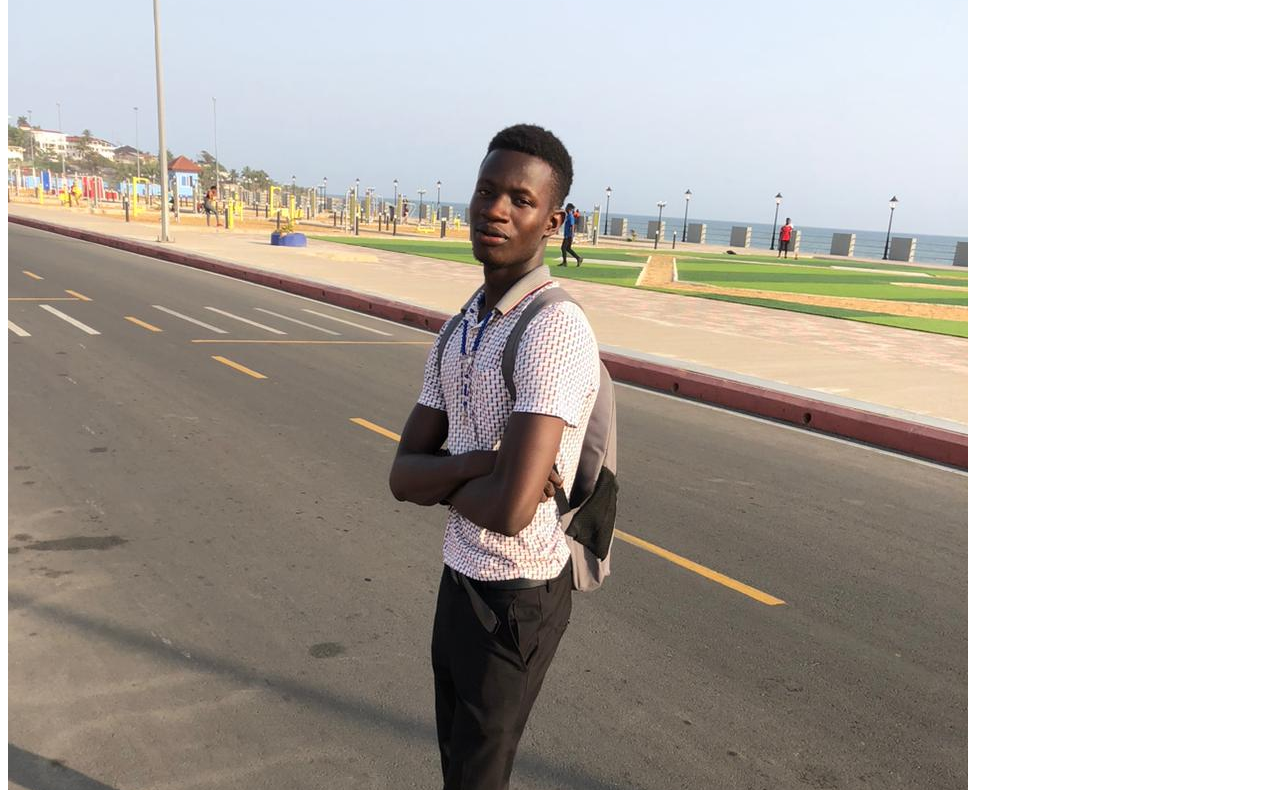
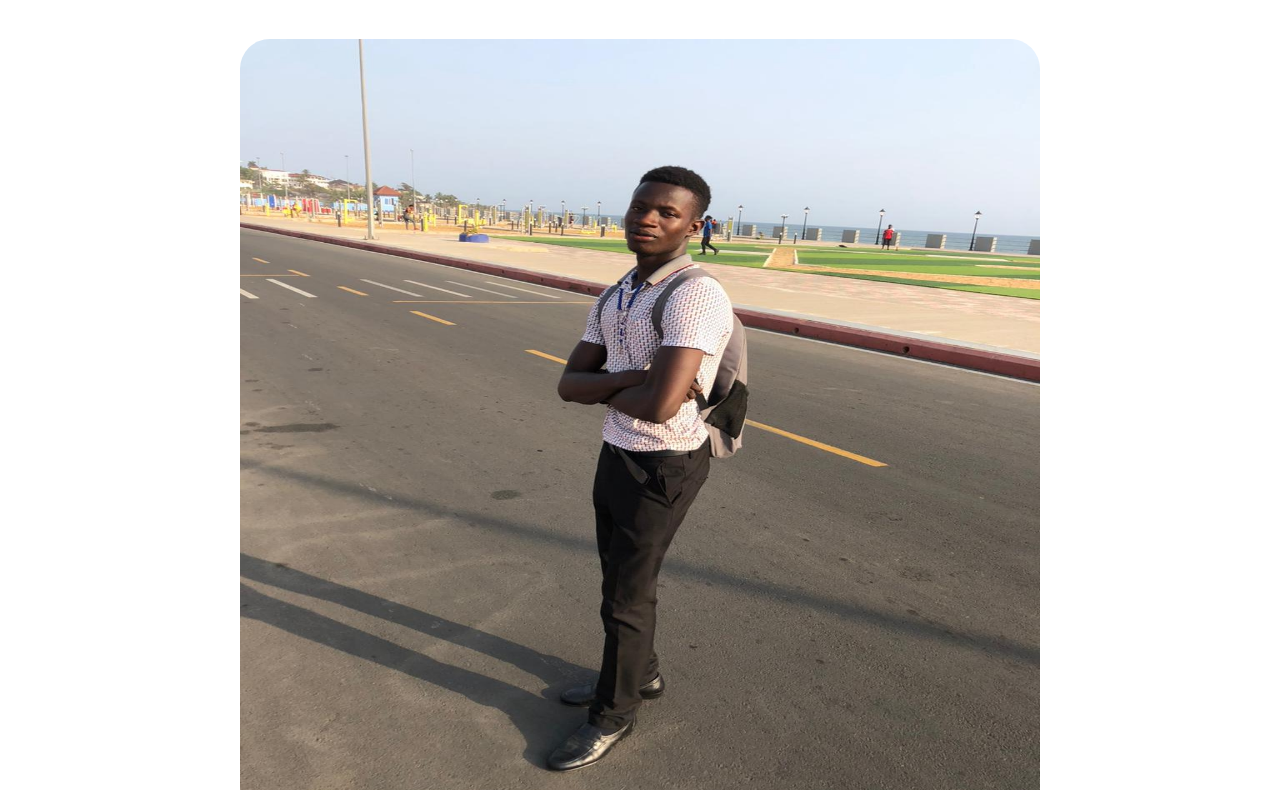
Before and after one commit to Christianmensa/project-02, a plain HTML site: page index.html in a window 1280 px wide. Shown: the part 159-949 px from the top of the page. Drawn offline with Linux system fonts and the light colour scheme.

Commit message:
Update index.html

```diff
--- a/index.html
+++ b/index.html
@@ -5,7 +5,7 @@
   <meta http-equiv="X-UA-Compatible" content="IE=Edge">
   <meta name="viewport" content="width=device-width, initial-scale=1">
   <title>HTML</title>
-  <link rel="stylesheet" href="profile.css">
+  <link rel="stylesheet" href="style.css">
 </head>
 <body>
  <header>
```
